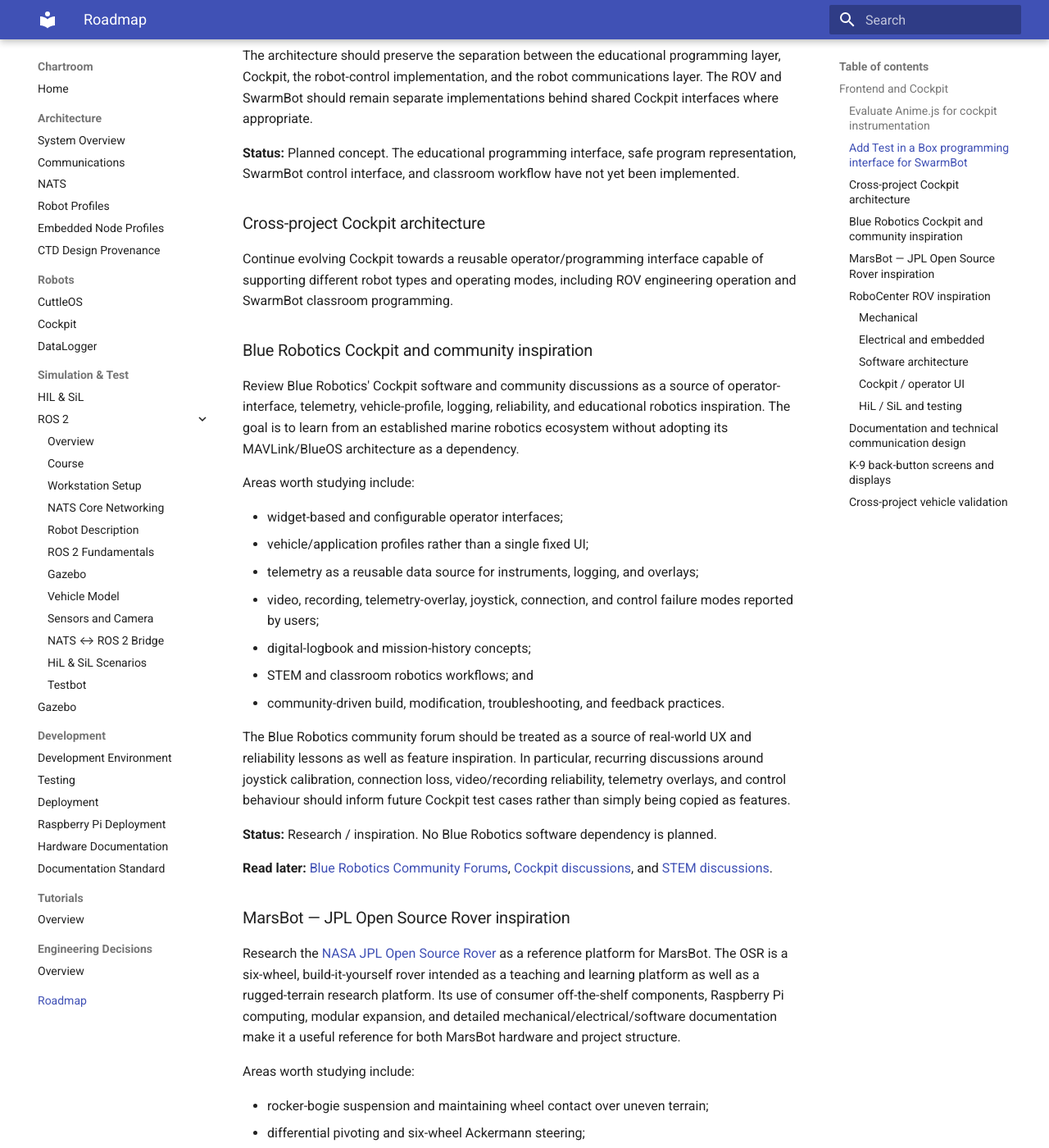
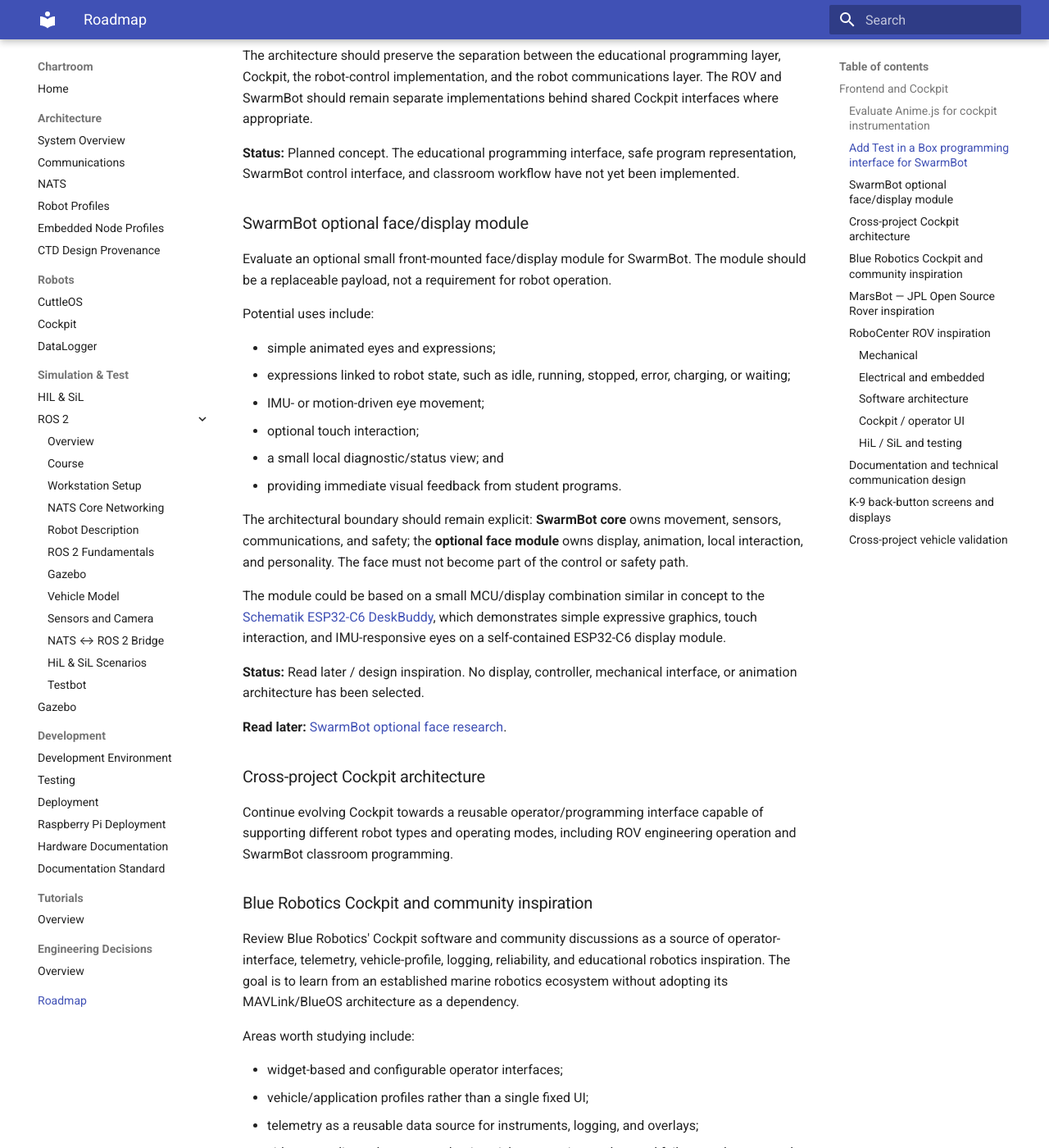
Before and after one commit to PhilipMcGaw/robot-ChartRoom, an MkDocs documentation site: the page built from docs/roadmap.md, in a window 1280 px wide and 1400 px high, scrolled down 1307 px. Shown: the whole window at 82% size. Built offline with MkDocs 1.6.1 and Material for MkDocs 9.7.7, drawn with Linux system fonts in a browser that asks for light colours.

Commit message:
Add SwarmBot optional face to roadmap

```diff
--- a/docs/roadmap.md
+++ b/docs/roadmap.md
@@ -38,6 +38,27 @@
 The architecture should preserve the separation between the educational programming layer, Cockpit, the robot-control implementation, and the robot communications layer. The ROV and SwarmBot should remain separate implementations behind shared Cockpit interfaces where appropriate.
 
 **Status:** Planned concept. The educational programming interface, safe program representation, SwarmBot control interface, and classroom workflow have not yet been implemented.
+
+### SwarmBot optional face/display module
+
+Evaluate an optional small front-mounted face/display module for SwarmBot. The module should be a replaceable payload, not a requirement for robot operation.
+
+Potential uses include:
+
+- simple animated eyes and expressions;
+- expressions linked to robot state, such as idle, running, stopped, error, charging, or waiting;
+- IMU- or motion-driven eye movement;
+- optional touch interaction;
+- a small local diagnostic/status view; and
+- providing immediate visual feedback from student programs.
+
+The architectural boundary should remain explicit: **SwarmBot core** owns movement, sensors, communications, and safety; the **optional face module** owns display, animation, local interaction, and personality. The face must not become part of the control or safety path.
+
+The module could be based on a small MCU/display combination similar in concept to the [Schematik ESP32-C6 DeskBuddy](https://www.schematik.io/projects/build-an-esp-c6-touch-lcd-gadget), which demonstrates simple expressive graphics, touch interaction, and IMU-responsive eyes on a self-contained ESP32-C6 display module.
+
+**Status:** Read later / design inspiration. No display, controller, mechanical interface, or animation architecture has been selected.
+
+**Read later:** [SwarmBot optional face research](research/swarmbot-face.md).
 
 ### Cross-project Cockpit architecture
 
```
